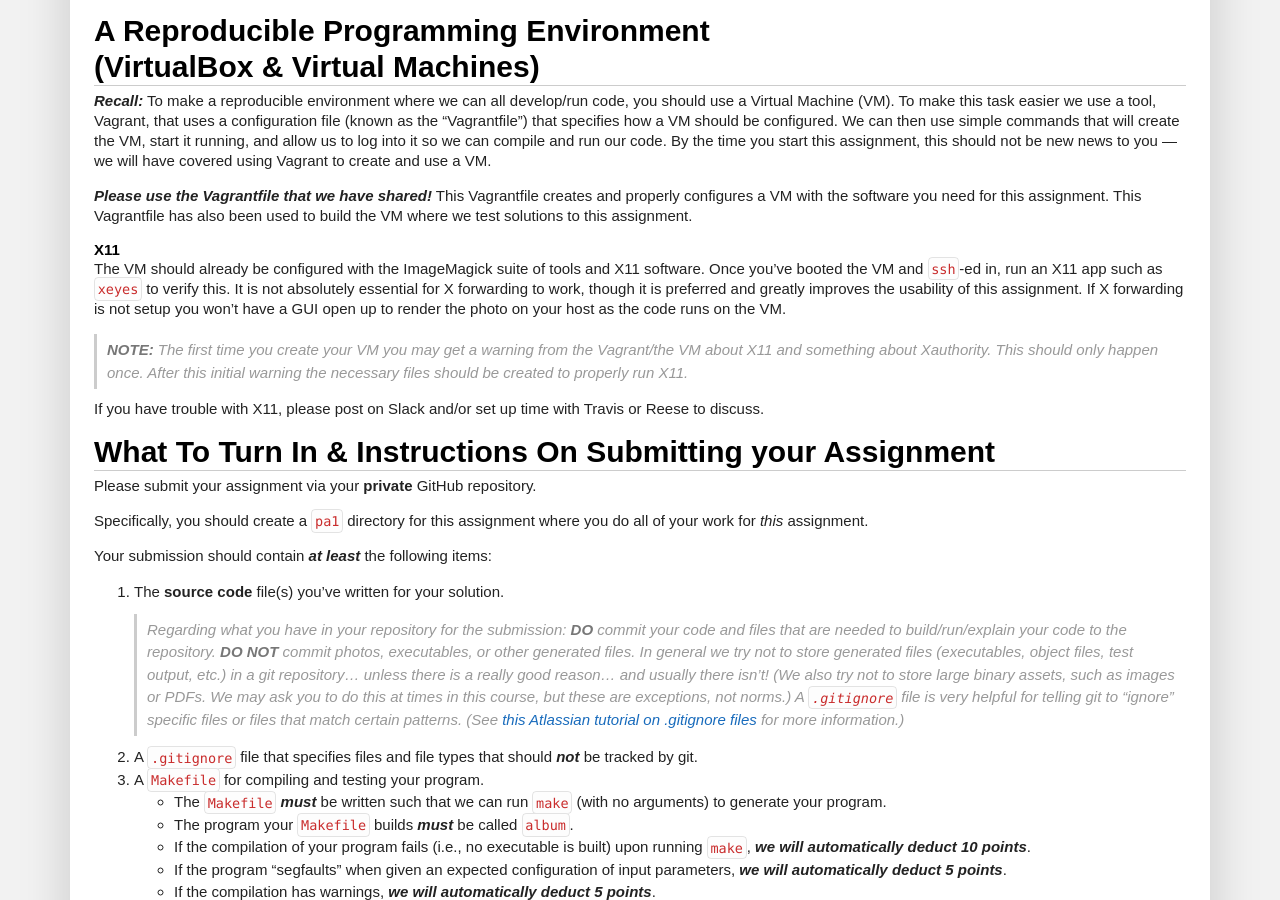
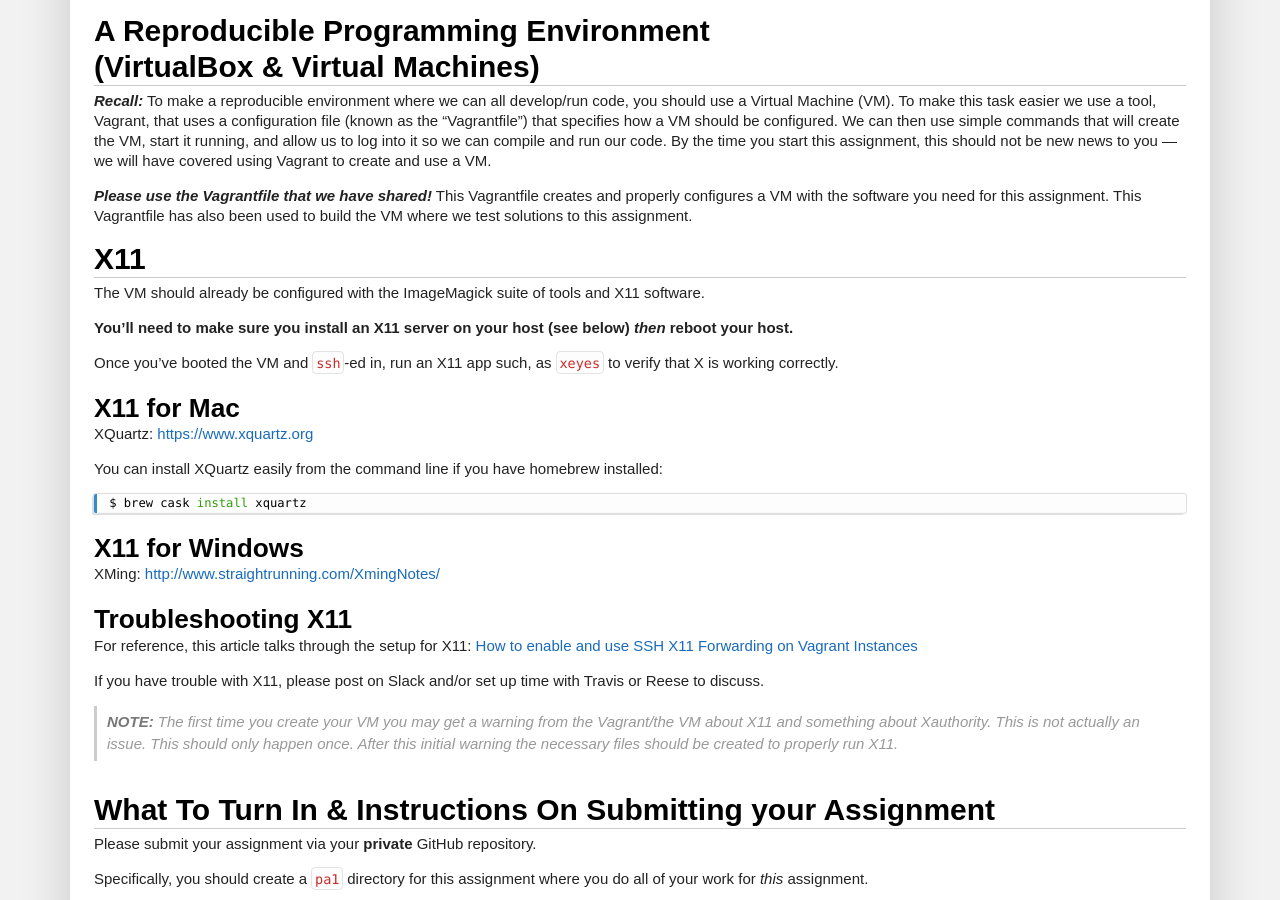
Before and after one commit to traviswpeters/cs460-2020-fall, a Jekyll site: the page built from pa1/index.md, in a window 1280 px wide and 900 px high, scrolled down 2825 px. Built offline with Jekyll 4.4.1, drawn with Linux system fonts in a browser that asks for light colours; nearby versions of some CDN libraries; some web fonts are replaced; comment, search, counter and statistics services are not loaded; our own code applies the rules of GitHub Pages for plain Markdown files.

Commit message:
updated details on X11

````diff
--- a/pa1/index.md
+++ b/pa1/index.md
@@ -112,20 +112,45 @@ This Vagrantfile creates and properly configures a VM with the software you need
 This Vagrantfile has also been used to build the VM where we test solutions to this assignment.
 <!-- Last, this is also the environment where we've run most of our demos from class, so you _should_ have this Vagrantfile (and VM) already. -->
 
-###### X11
+## X11
+
 The VM should already be configured with the ImageMagick suite of tools and X11 software.
-Once you've booted the VM and `ssh`-ed in, run an X11 app such as `xeyes` to verify this.
-It is not absolutely essential for X forwarding to work, though it is preferred and greatly improves the usability of this assignment.
-If X forwarding is not setup you won't have a GUI open up to render the photo on your host as the code runs on the VM.
+
+**You'll need to make sure you install an X11 server on your host (see below) _then_ reboot your host.**
+
+Once you've booted the VM and `ssh`-ed in, run an X11 app such, as `xeyes` to verify that X is working correctly.
+<!-- It is not absolutely essential for X forwarding to work, though it is preferred and greatly improves the usability of this assignment. -->
+<!-- If X forwarding is not setup you won't have a GUI open up to render the photo on your host as the code runs on the VM. -->
+
+### X11 for Mac
+
+XQuartz: [https://www.xquartz.org](https://www.xquartz.org)
+
+You can install XQuartz easily from the command line if you have homebrew installed:
+```bash
+$ brew cask install xquartz                                                                                                                                         
+```
+
+### X11 for Windows
+
+XMing: [http://www.straightrunning.com/XmingNotes/](http://www.straightrunning.com/XmingNotes/)
+
+### Troubleshooting X11
+
+For reference, this article talks through the setup for X11:
+[How to enable and use SSH X11 Forwarding on Vagrant Instances](https://computingforgeeks.com/how-to-enable-and-use-ssh-x11-forwarding-on-vagrant-instances/)
+
+If you have trouble with X11, please post on Slack and/or set up time with Travis or Reese to discuss.
 
 > _**NOTE:**_ The first time you create your VM you may get a warning from the Vagrant/the VM about X11 and something about Xauthority.
-> This should only happen once. After this initial warning the necessary files should be created to properly run X11.
-
-If you have trouble with X11, please post on Slack and/or set up time with Travis or Reese to discuss.
+> This is not actually an issue.
+> This should only happen once.
+> After this initial warning the necessary files should be created to properly run X11.
 
 <!-- ~~You will need to have X forwarding set up between flume and your client.~~ -->
 
 ## What To Turn In & Instructions On Submitting your Assignment
+{:.pt-3}
 
 Please submit your assignment via your **private** GitHub repository.
 
````
